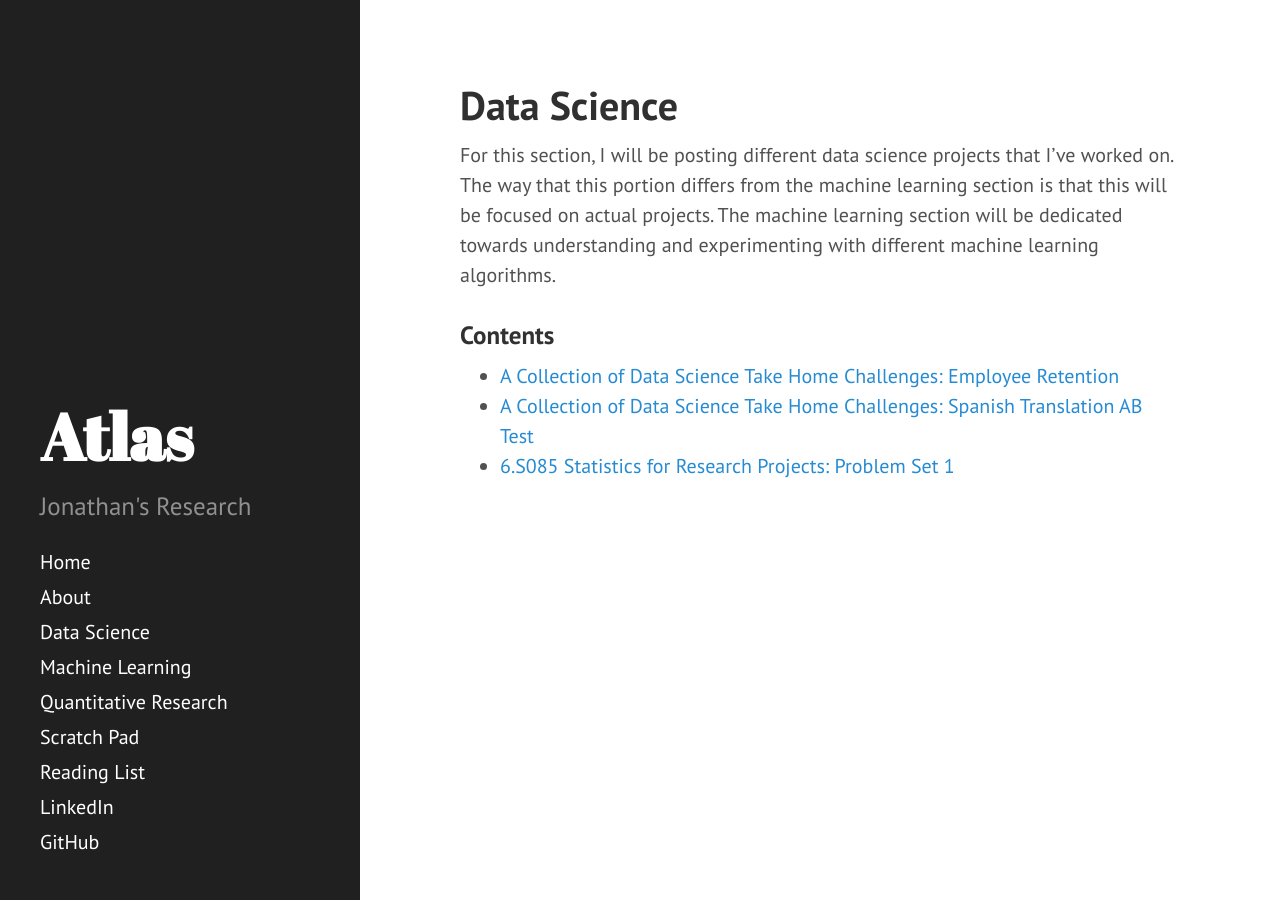
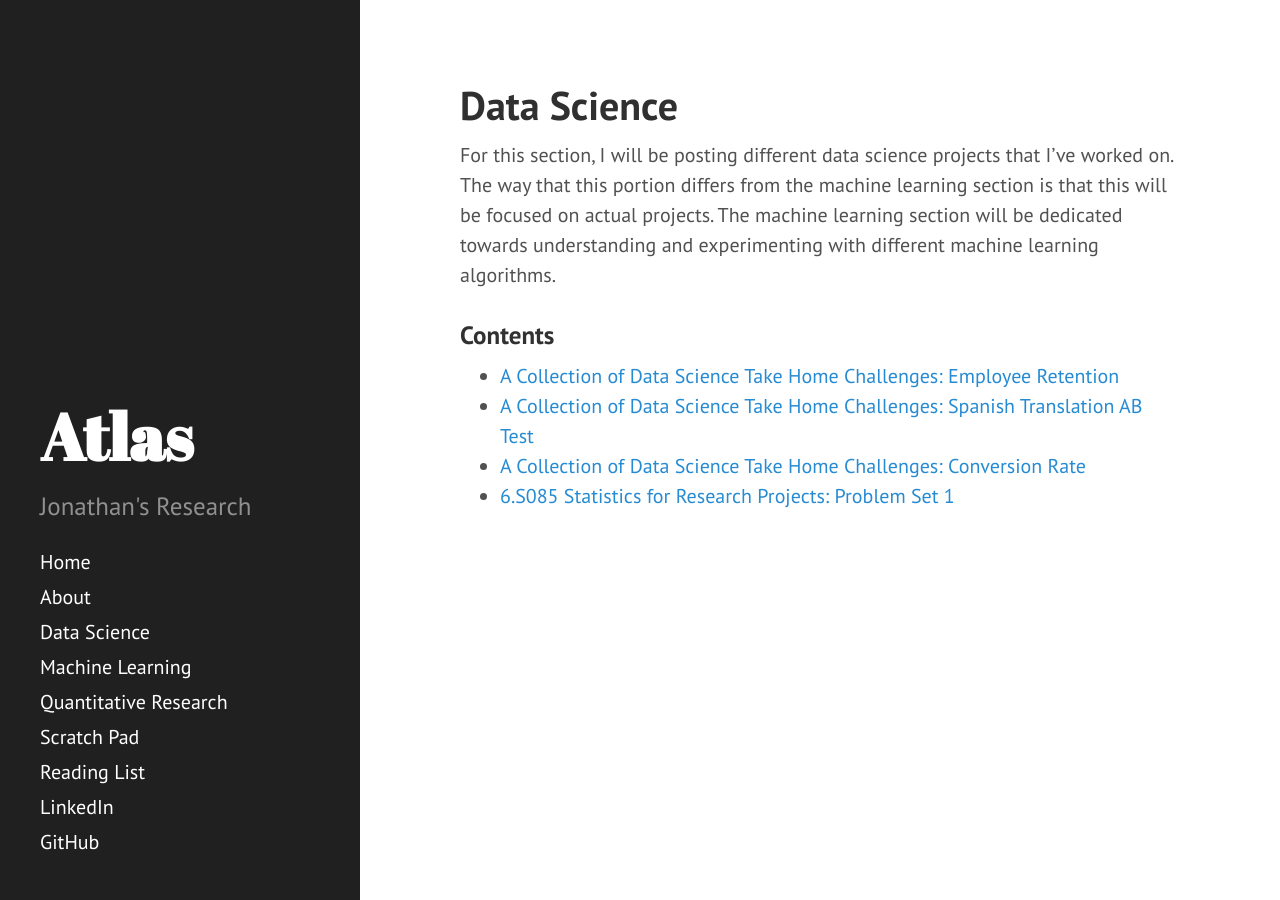
Before and after one commit to JonathanJohann/Research, a Jekyll site: the page built from Data_Science.md, in a window 1280 px wide. Built offline with Jekyll 4.4.1, drawn with Linux system fonts in a browser that asks for light colours; Markdown is read by kramdown in place of the engine named in the settings.

Commit message:
Update Data_Science.md

```diff
--- a/Data_Science.md
+++ b/Data_Science.md
@@ -10,4 +10,5 @@ For this section, I will be posting different data science projects that I've wo
 
 * [A Collection of Data Science Take Home Challenges: Employee Retention](https://jonathanjohann.github.io/Research/2016/12/29/EmployeeRetention/)
 * [A Collection of Data Science Take Home Challenges: Spanish Translation AB Test](https://jonathanjohann.github.io/Research/2016/12/30/Spanish-Translation-AB-Test/)
+* [A Collection of Data Science Take Home Challenges: Conversion Rate](https://jonathanjohann.github.io/Research/2017/01/01/Conversion-Rate/)
 * [6.S085 Statistics for Research Projects: Problem Set 1](https://jonathanjohann.github.io/Research/2016/12/30/Statistics-for-Research-Projects-Problem-Set-1/)
```
